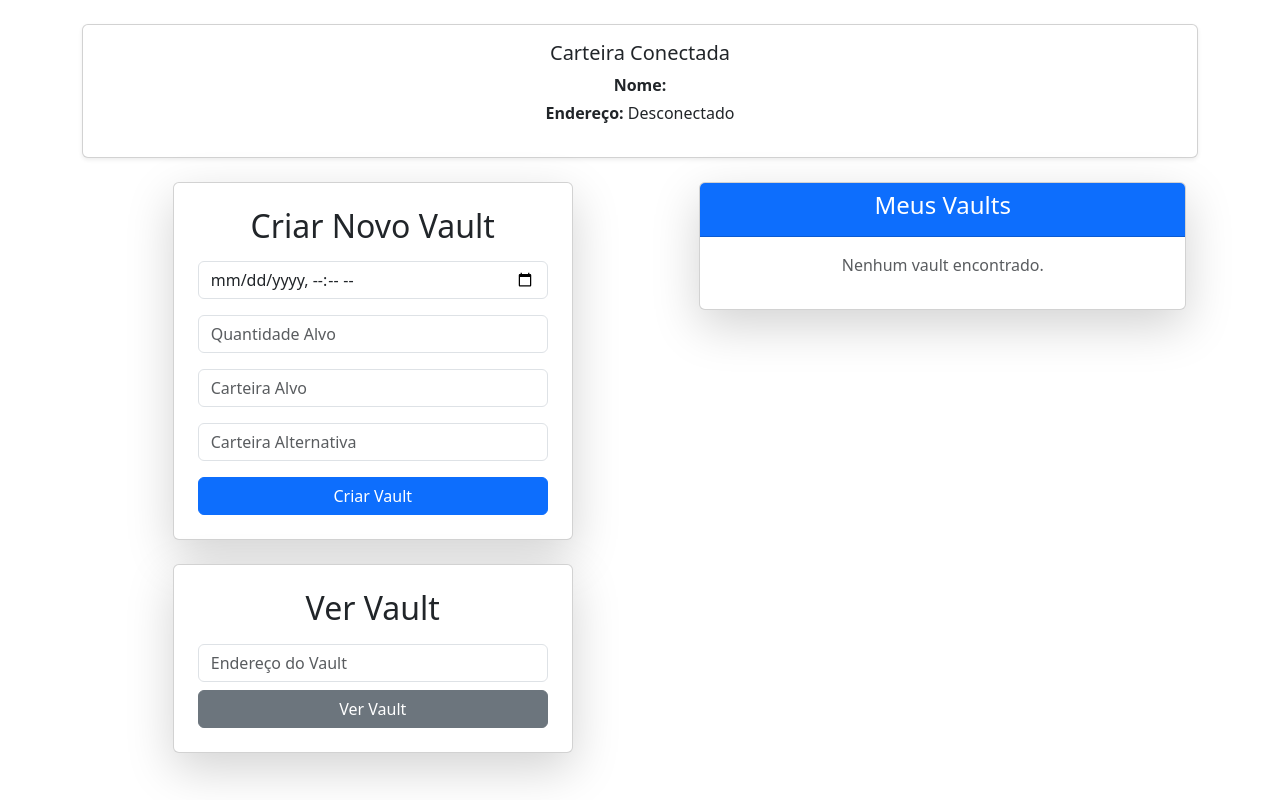
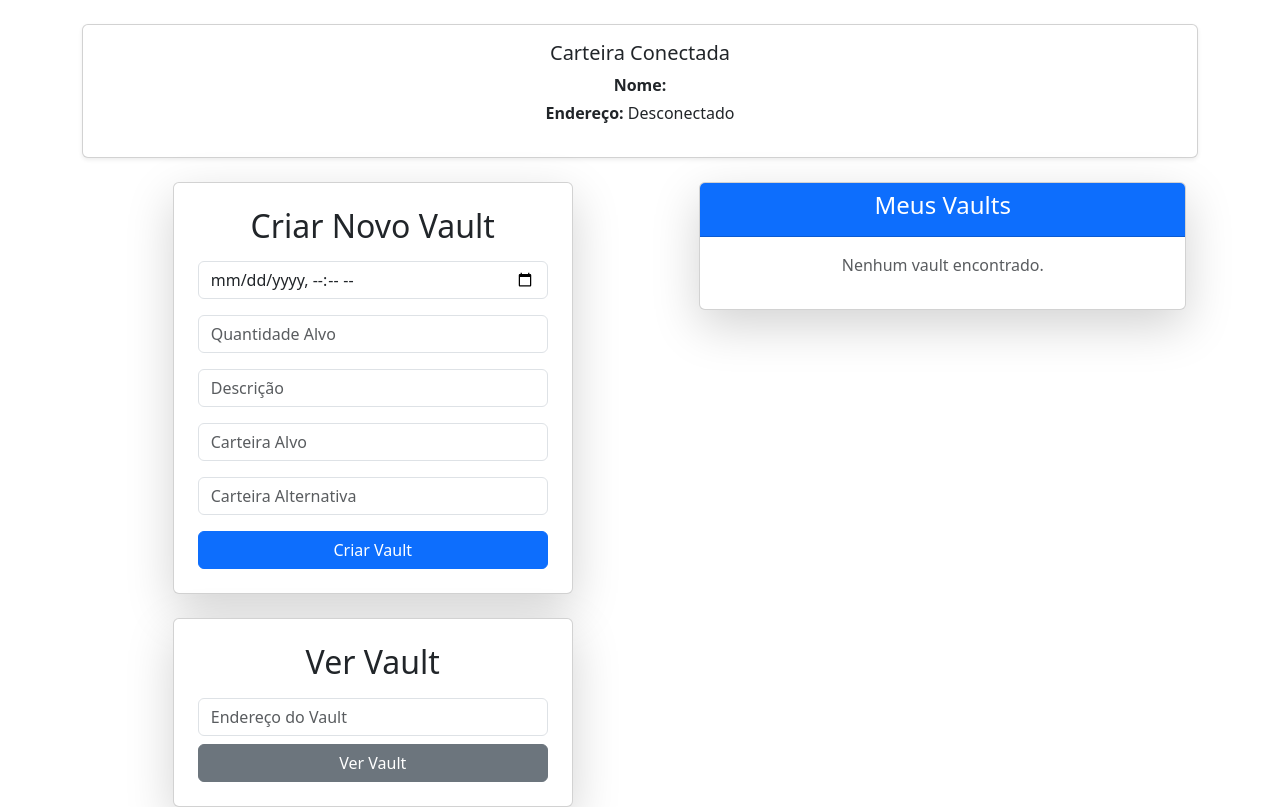
Before and after one commit to RogerioMSantos/TimeVault, a React (Create React App) app: page / in a window 1280 px wide. Built offline with nearby package versions, Linux system fonts and the light colour scheme.

Commit message:
Adiciona descrição no Vault

```diff
--- a/src/components/CreateVault.js
+++ b/src/components/CreateVault.js
@@ -8,6 +8,7 @@ const CreateVault = ({ provider, signer, onSelectVault }) => {
   const [goalAmount, setGoalAmount] = useState("");
   const [targetWallet, setTargetWallet] = useState("");
   const [alternativeWallet, setAlternativeWallet] = useState("");
+  const [description, setDescription] = useState("");
   const [vaultAddress, setVaultAddress] = useState("");
 
   const [errors, setErrors] = useState({});
@@ -30,6 +31,9 @@ const CreateVault = ({ provider, signer, onSelectVault }) => {
     if (!ethers.utils.isAddress(alternativeWallet))
       newErrors.alternativeWallet = "Endereço da carteira alternativa inválido.";
 
+    if (description === "")
+      newErrors.description = "A descrição é obrigatória.";
+
     setErrors(newErrors);
     return Object.keys(newErrors).length === 0;
   };
@@ -43,7 +47,8 @@ const CreateVault = ({ provider, signer, onSelectVault }) => {
         Math.floor(new Date(unlockTime).getTime() / 1000),
         ethers.utils.parseUnits(goalAmount, 18),
         targetWallet,
-        alternativeWallet
+        alternativeWallet,
+        description
       );
 
       await tx.wait();
@@ -79,13 +84,22 @@ const CreateVault = ({ provider, signer, onSelectVault }) => {
           {errors.unlockTime && <div className="invalid-feedback">{errors.unlockTime}</div>}
 
           <input
-            type="text"
+            type="number"
             className={`form-control ${errors.goalAmount ? "is-invalid" : ""}`}
             placeholder="Quantidade Alvo"
             value={goalAmount}
             onChange={(e) => setGoalAmount(e.target.value)}
           />
           {errors.goalAmount && <div className="invalid-feedback">{errors.goalAmount}</div>}
+
+          <input
+            type="text"
+            className={`form-control ${errors.description ? "is-invalid" : ""}`}
+            placeholder="Descrição"
+            value={description}
+            onChange={(e) => setDescription(e.target.value)}
+          />
+          {errors.description && <div className="invalid-feedback">{errors.description}</div>}
 
           <input
             type="text"
--- a/src/components/VaultDetails.js
+++ b/src/components/VaultDetails.js
@@ -16,6 +16,7 @@ const VaultDetails = ({ provider, signer, vaultAddress }) => {
           goalAmount: await vaultContract.goalAmount(),
           targetWallet: await vaultContract.targetWallet(),
           alternativeWallet: await vaultContract.alternativeWallet(),
+          description: await vaultContract.description(),
           goalMet: await vaultContract.goalMet(),
           totalDeposited: await vaultContract.totalDeposited(),
         };
@@ -64,6 +65,7 @@ const VaultDetails = ({ provider, signer, vaultAddress }) => {
             <li className="list-group-item"><strong>Proprietário:</strong> {vault.owner}</li>
             <li className="list-group-item"><strong>Tempo de Desbloqueio:</strong> {new Date(vault.unlockTime * 1000).toLocaleString()}</li>
             <li className="list-group-item"><strong>Quantidade Alvo:</strong> {ethers.utils.formatUnits(vault.goalAmount, 18)} ETH</li>
+            <li className="list-group-item"><strong>Descrição:</strong> {vault.description}</li>
             <li className="list-group-item"><strong>Carteira Alvo:</strong> {vault.targetWallet}</li>
             <li className="list-group-item"><strong>Carteira Alternativa:</strong> {vault.alternativeWallet}</li>
             <li className="list-group-item"><strong>Meta Alcançada:</strong> {vault.goalMet ? "Sim ✅" : "Não ❌"}</li>
```
Also changed, not shown: 2 other files (tests, documents, lock files or other folders).
